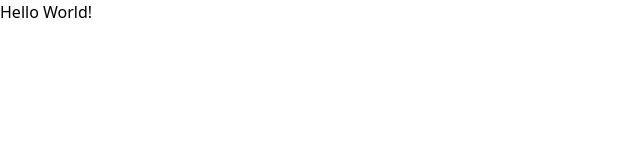
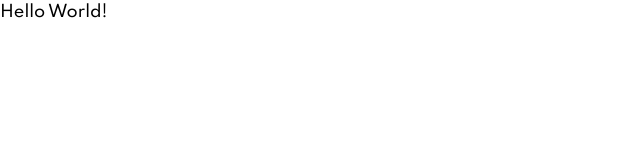
Before and after one commit to angelmtztrc/job-listings, a React (Create React App) app: page / in a window 1280 px wide. Shown: the top 160 px of the page, without its empty margins (0-640 px from the left). Built offline with nearby package versions, Linux system fonts and the light colour scheme.

Commit message:
:lipstick: styles(index): adding font

```diff
--- a/index.css
+++ b/index.css
@@ -1,5 +1,9 @@
+@import url('https://fonts.googleapis.com/css2?family=Spartan:wght@500;700&display=swap');
+
 @tailwind base;
+@tailwind components;
+@tailwind utilities;
 
-@tailwind components;
-
-@tailwind utilities;
+body {
+  font-family: 'Spartan', sans-serif;
+}
```
